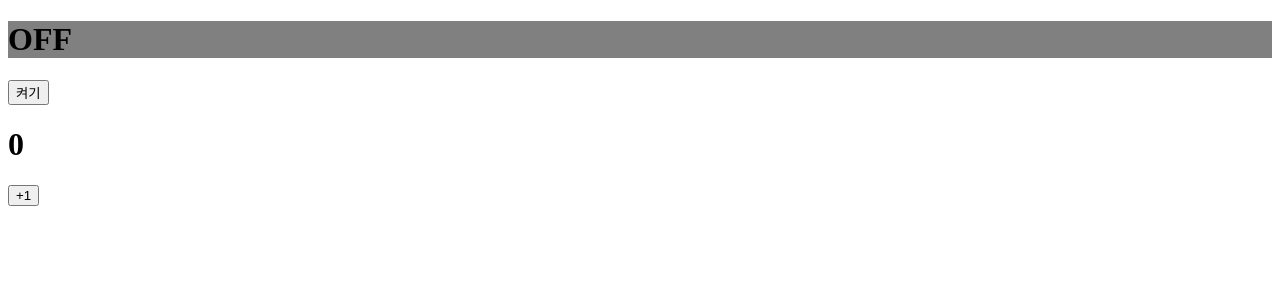
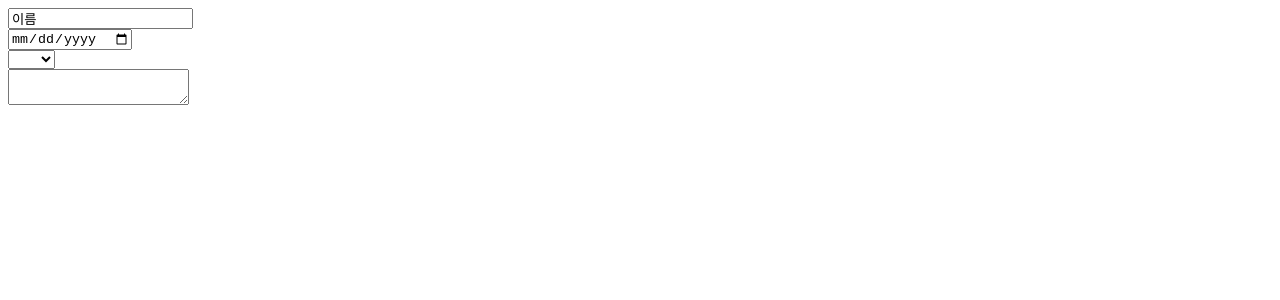
Before and after one commit to Jujungmin/onebite-react, a React (Vite) app in the folder section05/: page / in a window 1280 px wide. Shown: the top 300 px of the page. Built offline with nearby package versions, Linux system fonts and the light colour scheme.

Commit message:
React.js-State와사용자입력관리하기1

```diff
--- a/section05/src/App.jsx
+++ b/section05/src/App.jsx
@@ -1,23 +1,14 @@
 import './App.css';
 import { useState } from 'react';
-import Bulb from './components/Bulb';
-import Counter from './components/Counter';
+import Register from './components/Register';
 
 function App() {
   const [light, setLight] = useState('Off');
   return (
     <>
-      <Bulb />
-      <Counter />
+      <Register />
     </>
   )
 }
 
 export default App;
-
-// count를 클릭 해도 Bulb 콘솔이 계속 출력.
-// 1. 자신이 관리하는 state값이 변경될 때
-// 2. 제공받는 props값이 변경될 때
-// 3. 부모 컴포넌트가 리렌더링되면 자식 컴포넌트도 리렌더링된다.
-// Bulb와 같은 자식컴포넌트가 많아지면 성능이 저하될 수 밖에 없다.
-// 따라서 관련없는 두개의 state를 하나의 컴포넌트에 몰아넣는게 좋다.
--- /dev/null
+++ b/section05/src/components/Register.jsx
@@ -0,0 +1,60 @@
+import { useState } from "react";
+// 간단한 회원가입 폼
+// 1. 이름
+// 2. 생년월일
+// 3. 국적
+// 4. 자기소개
+const Register = () => {
+  const [name, setName] = useState('이름');
+  const [birth, setBirth] = useState('');
+  const [country, setCountry] = useState('');
+  const [bio, setBio] = useState('');
+
+  const onChangeName = (e) => {
+    setName(e.target.value); // name 스테이트에 최종적으로 전달완료
+  };
+  const onChangeBirth = (e) => {
+    setBirth(e.target.value);
+  };
+  const onChangeCountry = (e) => {
+    setCountry(e.target.value);
+  };
+  const onChangeBio = (e) => {
+    setBio(e.target.value);
+  };
+
+  return (
+    <div>
+      <div>
+        <input
+          value={name}
+          placeholder={'이름'}
+          onChange={onChangeName}
+          />
+      </div>
+      <div>
+        <input
+          type="date"
+          value={birth}
+          onChange={onChangeBirth}
+        />
+      </div>
+      <div>
+        <select value={country} onChange={onChangeCountry}>
+          <option value=""></option>
+          <option value="kr">한국</option>
+          <option value="us">미국</option>
+          <option value="uk">영국</option>
+        </select>
+      </div>
+
+      <div>
+        <textarea value={bio} onChange={onChangeBio}>
+          {bio}
+        </textarea>
+      </div>
+    </div>
+  )
+}
+
+export default Register;
```
